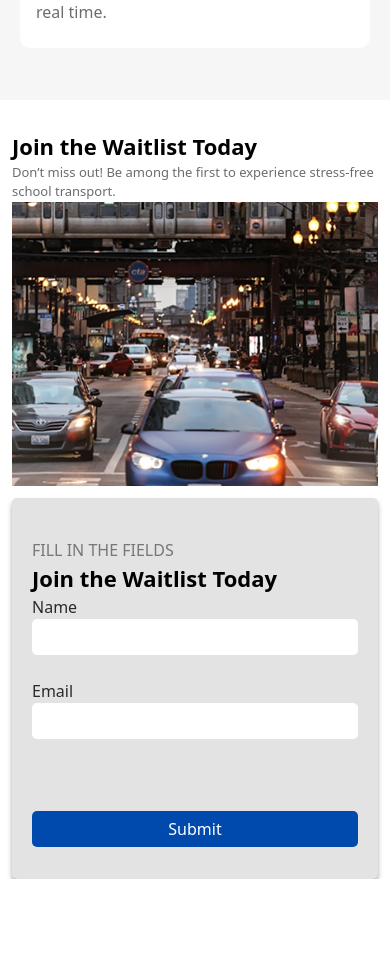
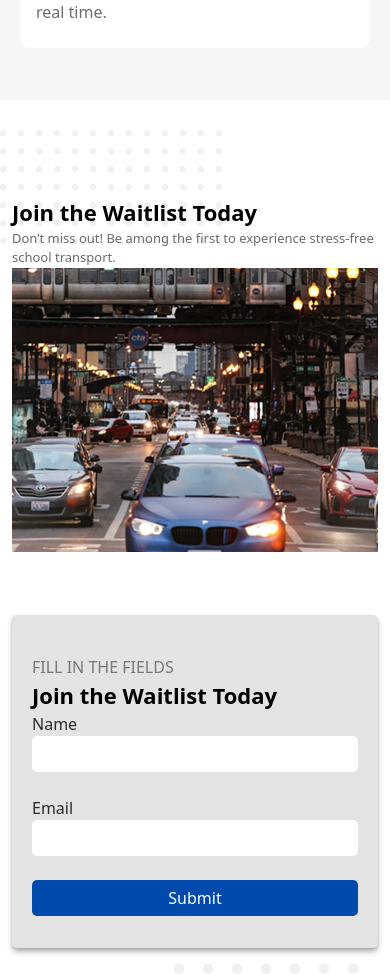
Before and after one commit to Danraph-Technologies/Danraph-waitlist, a React (Vite) app in the folder waitlist/: page / in a window 390 px wide. Shown: the part 2285-3259 px from the top of the page. Before the commit the page ends 3164 px from the top, so only its background shows below. Built offline with nearby package versions, Linux system fonts and the light colour scheme.

Commit message:
feat(home): improve waitlist page design and layout
- Add background images and adjust layout for better visual appeal
- Enhance responsive design for different screen sizes
- Refine spacing and styling for key elements

```diff
--- a/waitlist/src/page/home.jsx
+++ b/waitlist/src/page/home.jsx
@@ -233,22 +233,23 @@ function Home() {
           </div>
         </div>
       </div>
-      <div className="flex justify-center items-center px-3">
-        <img src="" alt="" />
-        <img src="" alt="" />
-        <div className="grid  grid-cols-1 sm:grid-cols-[45%_53%] items-center  md:grid-cols-[40%_56%] lg:gap-10 gap-3 ">
-          <div className="w-full">
-            <h2 className="lg:text-[36px] sm:text-[27px] text-[22px] font-semibold ">
+      <div className=" relative  flex justify-center items-center px-3">
+        <img src={img23} alt="" className="absolute md:-top-8 top-0 left-0"/>
+        <img src={img22} alt=""  className="absolute bottom-0 right-8 "/>
+
+        <div className="grid h-[100vh]  pt-10 grid-cols-1 sm:grid-cols-[45%_53%] items-center z-10  md:grid-cols-[40%_56%] lg:gap-10 gap-3 ">
+          <div className="w-full z-10">
+            <h2 className="lg:text-[36px] z-10 sm:text-[27px] text-[22px] font-semibold ">
               Join the Waitlist Today
             </h2>
             <p className="text-[#6C6C6C] lg:text-[20px] sm:text-[16px] text-[13px] ">
               Don’t miss out! Be among the first to experience stress-free
               school transport.
             </p>
-            <img src={img24} alt="" className="w-[444px]  "  />
+            <img src={img24} alt="" className="w-[444px] " />
           </div>
 
-          <div className="bg-[#E3E3E3] w-full pt-10 pb-8  px-5 rounded-[5px] shadow-md shadow-[#a5a5a5] ">
+          <div className="bg-[#E3E3E3] w-full pt-10 pb-8  px-5 rounded-[5px] shadow-md shadow-[#a5a5a5] z-10 ">
             <h2 className="text-[#777777]"> FILL IN THE FIELDS</h2>
             <p className="font-semibold md:text-[32px] sm:text-[26px] text-[22px]  ">
               Join the Waitlist Today
@@ -273,13 +274,16 @@ function Home() {
                   className="bg-white outline-0 md:py-[12px] sm:py-[10px] py-[6px] px-[5px] rounded-[5px] "
                 />
               </div>
-              <button className="bg-[#004AAD] text-[white] md:py-[10px] sm:py-[8px] py-[6px] cursor-pointer rounded-[5px] mt-12 ">
+              <button className="bg-[#004AAD] text-[white] md:py-[10px] sm:py-[8px] py-[6px] cursor-pointer rounded-[5px] lg:my-12 md:my-5  ">
                 Submit
               </button>
             </form>
           </div>
         </div>
       </div>
+
+
+
     </div>
   );
 }
```
